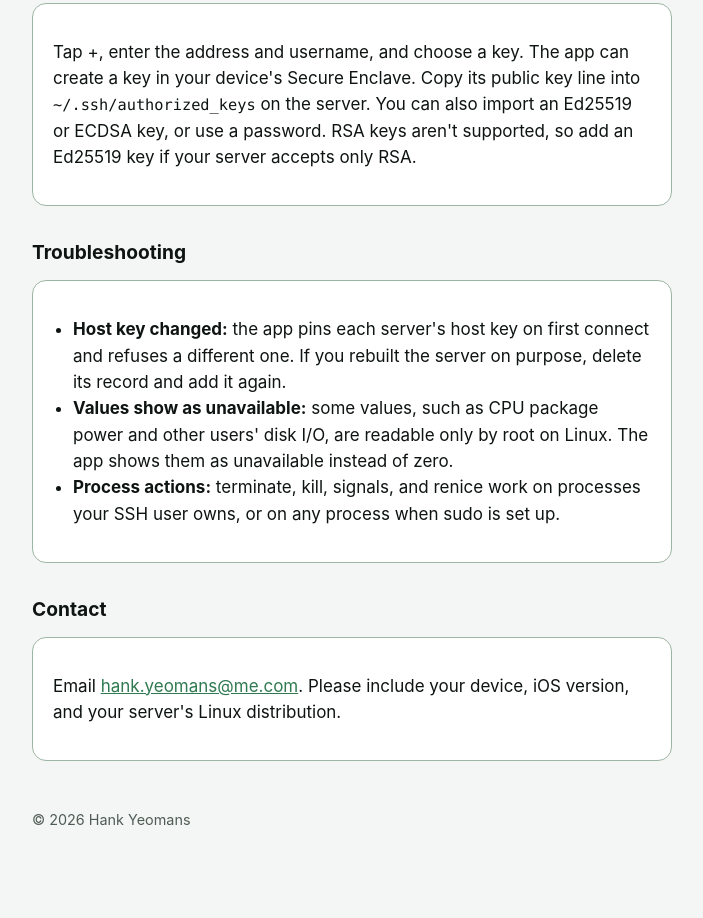
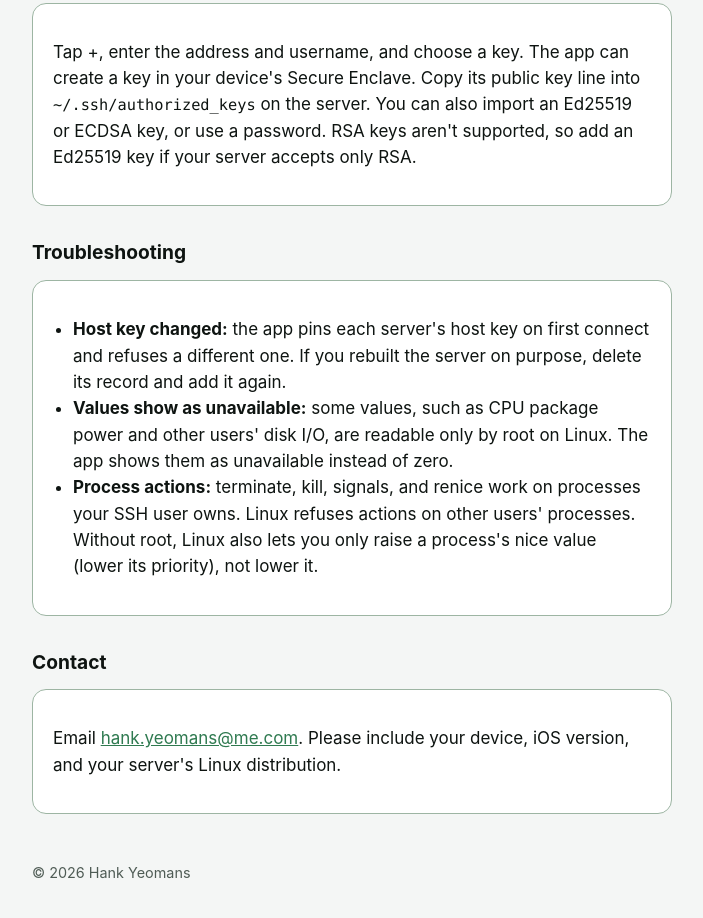
Before and after one commit to hfyeomans/systemdevtools-support, a plain HTML site: page index.html in a window 1280 px wide. Shown: the part 636-1554 px from the top of the page, without its empty margins (288-991 px from the left). Before the commit the page ends 1532 px from the top, so only its background shows below. Drawn offline with Linux system fonts and the light colour scheme.

Commit message:
Support: process actions work on the SSH user's own processes
Amp-Thread-ID: https://ampcode.com/threads/T-01a20989-b906-7520-9f15-5e495816c429
Co-authored-by: Amp <amp@ampcode.com>

```diff
--- a/index.html
+++ b/index.html
@@ -25,7 +25,7 @@
 <ul>
 <li><strong>Host key changed:</strong> the app pins each server's host key on first connect and refuses a different one. If you rebuilt the server on purpose, delete its record and add it again.</li>
 <li><strong>Values show as unavailable:</strong> some values, such as CPU package power and other users' disk I/O, are readable only by root on Linux. The app shows them as unavailable instead of zero.</li>
-<li><strong>Process actions:</strong> terminate, kill, signals, and renice work on processes your SSH user owns, or on any process when sudo is set up.</li>
+<li><strong>Process actions:</strong> terminate, kill, signals, and renice work on processes your SSH user owns. Linux refuses actions on other users' processes. Without root, Linux also lets you only raise a process's nice value (lower its priority), not lower it.</li>
 </ul>
 </div>
 
```
